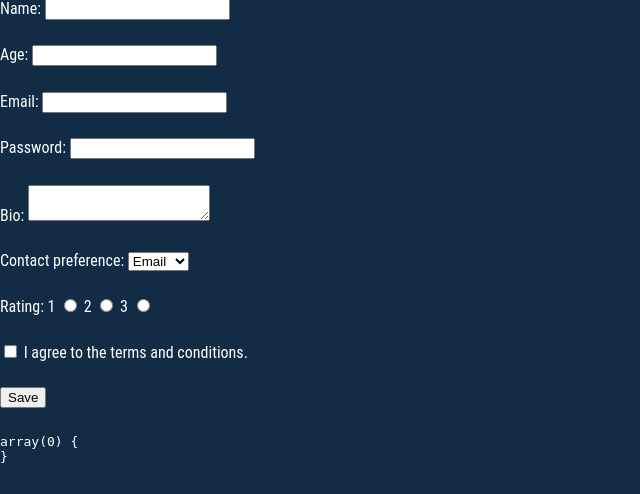
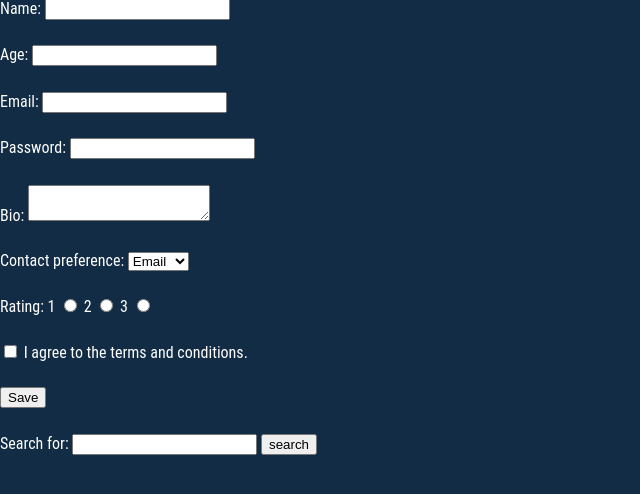
Before and after one commit to TalikTom/PHP-Classes-Example, a PHP site: page /index.php?city=Zagreb in a window 1280 px wide. Shown: the part 2233-2727 px from the top of the page, without its empty margins (0-640 px from the left). After the commit the page ends 2688 px from the top, so only its background shows below. Run offline with PHP 8.4, Linux system fonts and the light colour scheme.

Commit message:
Practice checking a form has been submitted, POST

```diff
--- a/index.php
+++ b/index.php
@@ -54,11 +54,7 @@ if ($valid) {
     $address = 'Please select a city';
 }
 
-if(!$valid) {
-    http_response_code(404);
-    header('Location: page-not-found.php');
-    exit;
-}
+
 
 $message = $_GET['msg'] ?? 'Click link on the bottom of the page';
 
@@ -66,6 +62,8 @@ function html_escape(string $string): string
 {
     return htmlspecialchars($string, ENT_QUOTES | ENT_HTML5, 'UTf-8', true);
 }
+
+
 
 ?>
 
@@ -224,6 +222,17 @@ echo "The time is " . date("h:i:sa");
   I agree to the terms and conditions.</p>
   <p><input type="submit" value="Save"></p>
 </form>
-<pre><?php var_dump($_POST); ?>
+<?php
+if ($_SERVER['REQUEST_METHOD'] === 'POST') {
+
+    $term = $_POST['term'];
+    echo 'You searched for ' . htmlspecialchars($term);
+
+} else { ?>
+    <form action="index.php" method="POST">
+        Search for: <input type="text" name="term">
+        <input type="submit" value="search">
+    </form>
+<?php } ?>
 
 <?php include 'includes/footer.php'; ?>
```
